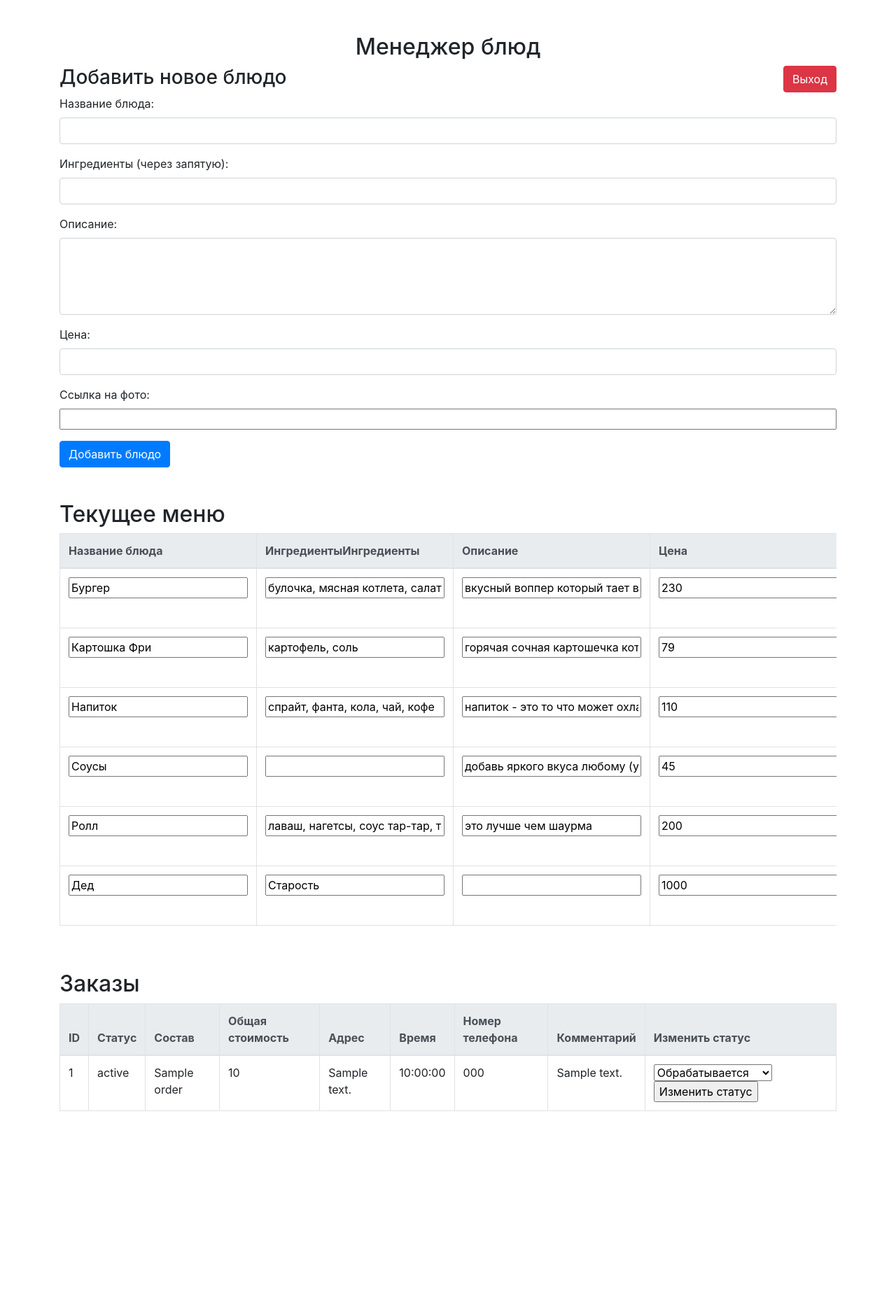
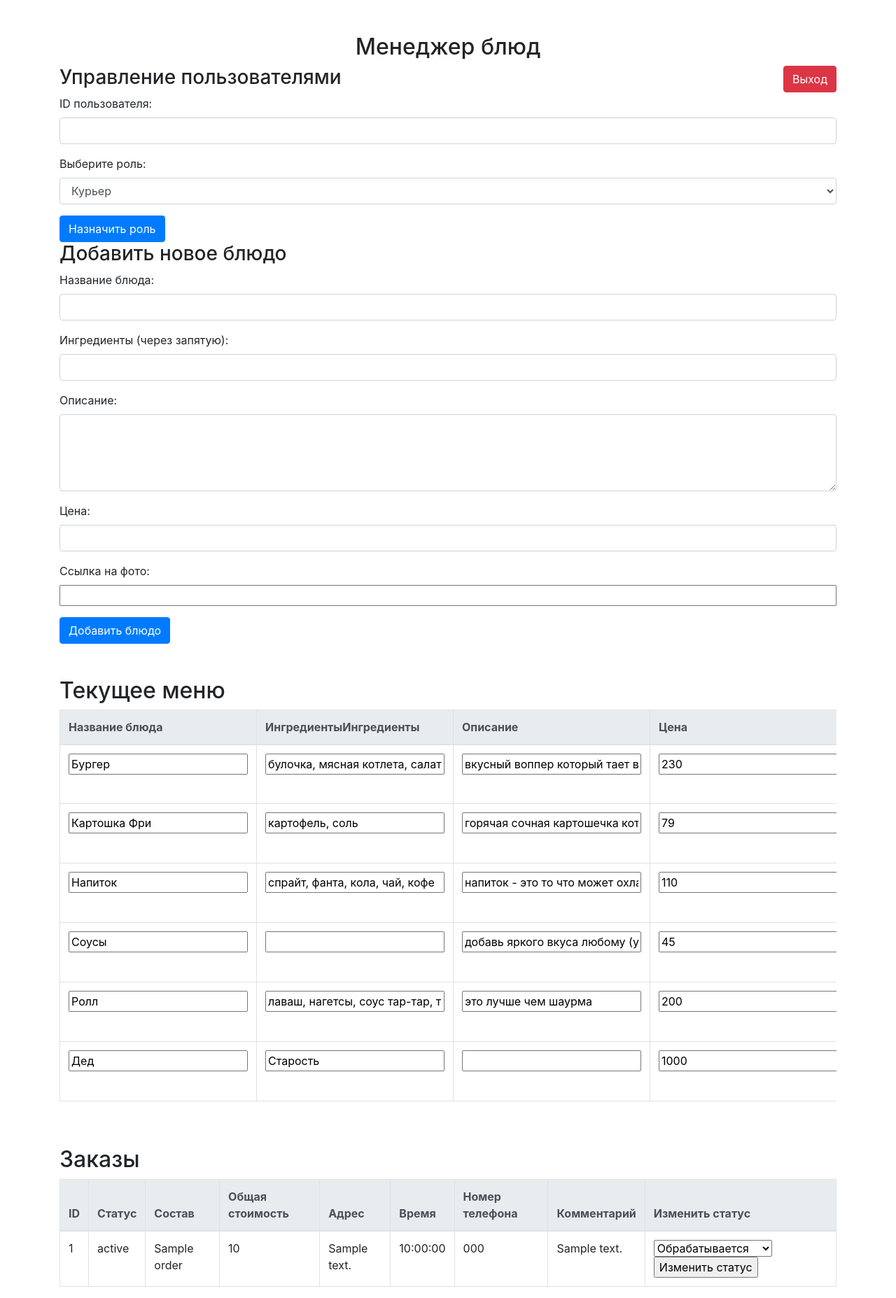
Before and after one commit to Uniqdly/YandexFood, a PHP site: page /meneger.php in a window 1280 px wide. Shown: the whole page at 70% size. Before the commit the page ends 1588 px from the top, so only its background shows below. Run offline with PHP 8.4, Linux system fonts and the light colour scheme; data comes from the database, SQL or seed files in the repository; tables that the repository leaves empty hold one stand-in row (values such as "Sample post").

Commit message:
Сделал начальную страницу, доработал редактирование блюд

```diff
--- /dev/null
+++ b/index.php
@@ -0,0 +1,4 @@
+<?php
+header("Location: user.php");
+exit;
+?>
--- a/meneger.php
+++ b/meneger.php
@@ -44,6 +44,20 @@ $stmt->close();
 
     echo "<meta http-equiv='refresh' content='0'>";
 }
+if (isset($_POST['assign_role'])) {
+    $user_id = $_POST['user_id'];
+    $role = $_POST['role'];
+
+    // Проверка наличия пользователя с указанным ID и обновление его роли
+    $update_user_sql = "UPDATE Users SET role = ? WHERE id = ?";
+    $stmt = $conn->prepare($update_user_sql);
+    $stmt->bind_param("si", $role, $user_id);
+    $stmt->execute();
+    $stmt->close();
+
+    echo "Роль пользователя с ID $user_id успешно обновлена на $role.";
+}
+
 ?>
 
 <!DOCTYPE html>
@@ -105,6 +119,23 @@ $stmt->close();
 <div class="container mt-5">
         <h2 class="text-center">Менеджер блюд</h2>
         <button class="btn btn-danger float-right mb-3" onclick="logout()">Выход</button>
+        <h3>Управление пользователями</h3>
+<form action="<?php echo $_SERVER['PHP_SELF']; ?>" method="post">
+    <div class="form-group">
+        <label for="user_id">ID пользователя:</label>
+        <input type="text" class="form-control" id="user_id" name="user_id" required>
+    </div>
+    <div class="form-group">
+        <label for="role">Выберите роль:</label>
+        <select class="form-control" id="role" name="role" required>
+            <option value="courier">Курьер</option>
+            <option value="manager">Менеджер</option>
+            <option value="cook">Повар</option>
+        </select>
+    </div>
+    <button type="submit" name="assign_role" class="btn btn-primary">Назначить роль</button>
+</form>
+
         <h3>Добавить новое блюдо</h3>
         <form action="<?php echo $_SERVER['PHP_SELF']; ?>" method="post" enctype="multipart/form-data">
             <div class="form-group">
@@ -148,6 +179,58 @@ $stmt->close();
         $sql = "SELECT * FROM Dishes";
         $result = $conn->query($sql);
 
+        if(isset($_POST["edit_dish"])) {
+            $edit_dish_id = $_POST["edit_dish_id"];
+            $edit_dish_sql = "SELECT * FROM Dishes WHERE id = $edit_dish_id";
+            $edit_dish_result = $conn->query($edit_dish_sql);
+            if ($edit_dish_result->num_rows > 0) {
+                $edit_dish_row = $edit_dish_result->fetch_assoc();
+                // Отобразите форму с существующими данными блюда для редактирования
+                echo "<h3>Редактировать блюдо</h3>";
+                echo "<form action='".$_SERVER['PHP_SELF']."' method='post'>";
+                echo "<input type='hidden' name='edit_dish_id' value='".$edit_dish_row["id"]."'>";
+                echo "<div class='form-group'>";
+                echo "<label for='name'>Название:</label>";
+                echo "<input type='text' class='form-control' name='edit_name' value='".$edit_dish_row["name"]."'>";
+                echo "</div>";
+                echo "<div class='form-group'>";
+                echo "<label for='ingredients_name'>Ингредиенты (через запятую):</label>";
+                echo "<input type='text' class='form-control' name='edit_ingredients_name' value='".$edit_dish_row["ingredients_name"]."'>";
+                echo "</div>";
+                echo "<div class='form-group'>";
+                echo "<label for='description'>Описание:</label>";
+                echo "<textarea class='form-control' name='edit_description'>".$edit_dish_row["description"]."</textarea>";
+                echo "</div>";
+                echo "<div class='form-group'>";
+                echo "<label for='price'>Цена:</label>";
+                echo "<input type='text' class='form-control' name='edit_price' value='".$edit_dish_row["price"]."'>";
+                echo "</div>";
+                echo "<div class='form-group'>";
+                echo "<label for='photo'>Ссылка на фото:</label>";
+                echo "<input type='text' class='form-control' name='edit_photo' value='".$edit_dish_row["photo"]."'>";
+                echo "</div>";
+                echo "<button type='submit' name='save_edited_dish' class='btn btn-primary'>Сохранить изменения</button>";
+                echo "</form>";
+            }
+        }
+        if(isset($_POST["save_edited_dish"])) {
+            $edit_dish_id = $_POST["edit_dish_id"];
+            $edit_name = $_POST["edit_name"];
+            $edit_ingredients = $_POST["edit_ingredients_name"];
+            $edit_description = $_POST["edit_description"];
+            $edit_price = $_POST["edit_price"];
+            $edit_photo = $_POST["edit_photo"];
+
+            // Обновите информацию о блюде в базе данных
+            $update_dish_sql = "UPDATE Dishes SET name=?, ingredients_name=?, description=?, price=?, photo=? WHERE id=?";
+            $update_stmt = $conn->prepare($update_dish_sql);
+            $update_stmt->bind_param("sssssi", $edit_name, $edit_ingredients, $edit_description, $edit_price, $edit_photo, $edit_dish_id);
+            $update_stmt->execute();
+            $update_stmt->close();
+
+            // Перенаправление или вывод сообщения об успешном обновлении блюда
+            echo "Блюдо успешно обновлено!";
+        }
         if ($result->num_rows > 0) {
             while ($row = $result->fetch_assoc()) {
                 echo "<tr>";
@@ -175,16 +258,19 @@ $stmt->close();
                     }
                 }
 
+
                 echo "<td><input type='text' value='" . $ingredients_str . "'></td>";
 
                 echo "<td><input type='text' value='" . $row["description"] . "'></td>";
                 echo "<td><input type='text' value='" . $row["price"] . "'></td>";
                 echo "<td>";
 
+                echo "<td>";
                 echo "<form action='" . $_SERVER['PHP_SELF'] . "' method='post'>";
-                echo "<input type='hidden' name='dish_id' value='" . $row["id"] . "'>";
-                echo "<button type='submit' name='save_dish'>Сохранить</button>";
+                echo "<input type='hidden' name='edit_dish_id' value='" . $row["id"] . "'>";
+                echo "<button type='submit' name='edit_dish'>Редактировать</button>";
                 echo "</form>";
+
 
                 echo "<form action='" . $_SERVER['PHP_SELF'] . "' method='post'>";
                 echo "<input type='hidden' name='dish_id' value='" . $row["id"] . "'>";
```
